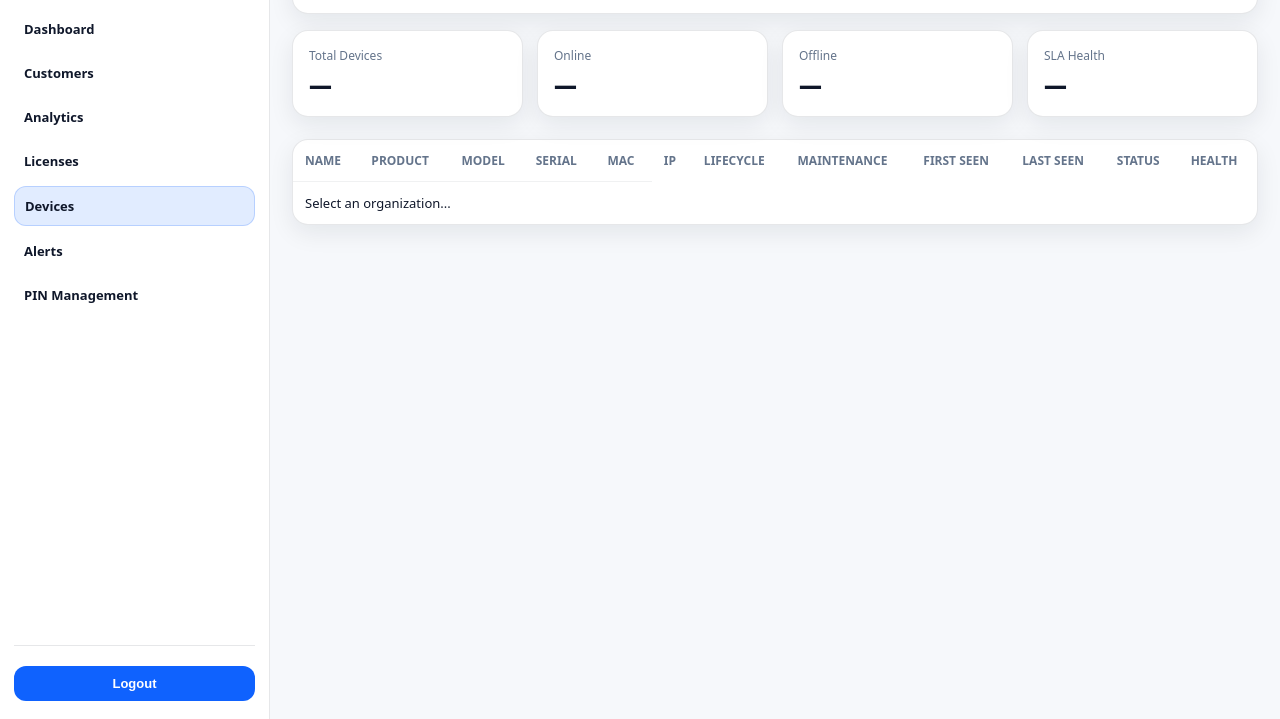
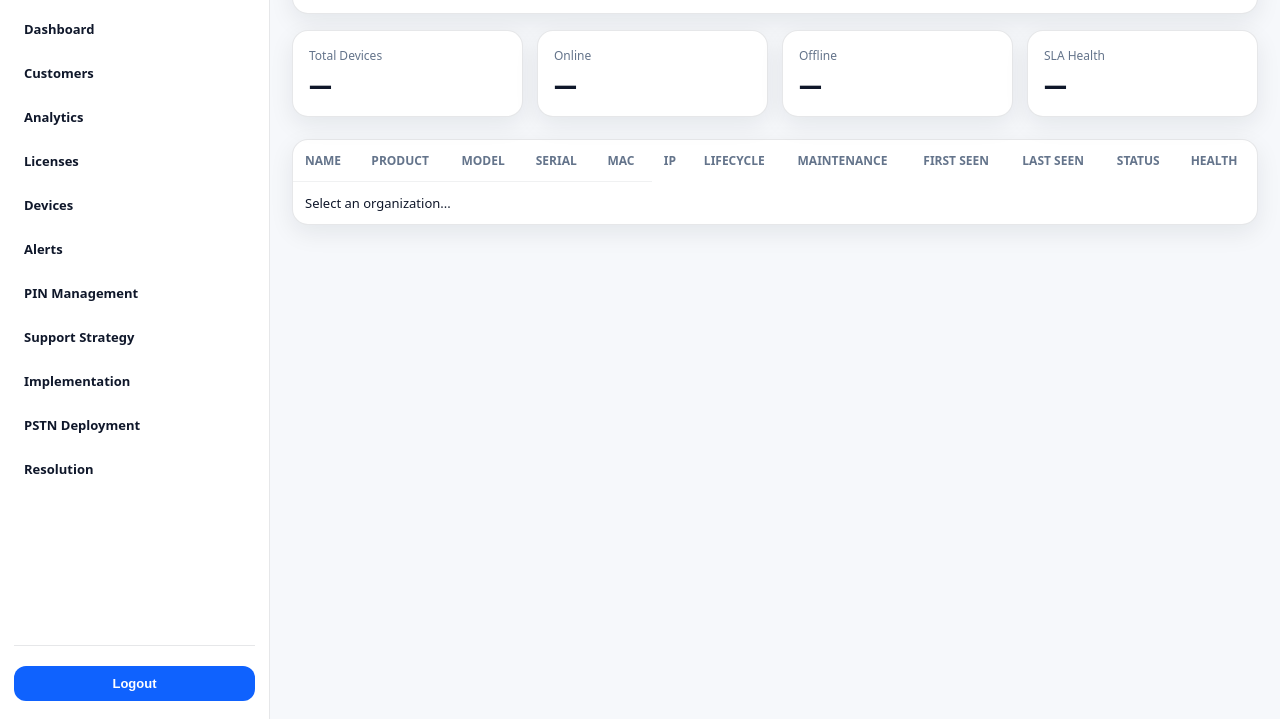
Before and after one commit to ahmedadeyemi-cts/ussignal-webex, a plain HTML site: page ui/admin/devices.html in a window 1280 px wide. Shown: the part 81-800 px from the top of the page. Drawn offline with Linux system fonts and the light colour scheme; no server answers.

Commit message:
Update devices.html

```diff
--- a/ui/admin/devices.html
+++ b/ui/admin/devices.html
@@ -280,12 +280,16 @@ tbody tr:hover{
 
   <nav class="nav">
     <a href="/admin">Dashboard</a>
-    <a href="/admin/customers">Customers</a>
-    <a href="/admin/analytics">Analytics</a>
-    <a href="/admin/licenses">Licenses</a>
-    <a class="active" href="/admin/devices">Devices</a>
-    <a href="/admin/alerts">Alerts</a>
-    <a href="/admin/pins">PIN Management</a>
+      <a href="/admin/customers">Customers</a>
+      <a href="/admin/analytics">Analytics</a>
+      <a href="/admin/licenses">Licenses</a>
+      <a href="/admin/devices">Devices</a>
+      <a href="/admin/alerts">Alerts</a>
+      <a href="/admin/pins">PIN Management</a>
+      <a href="/admin/support">Support Strategy</a>
+      <a href="/admin/implementation">Implementation</a>
+      <a href="/admin/pstn">PSTN Deployment</a>
+      <a href="/admin/tenant-resolution">Resolution</a>
   </nav>
 
   <div class="sidebar-bottom">
```
